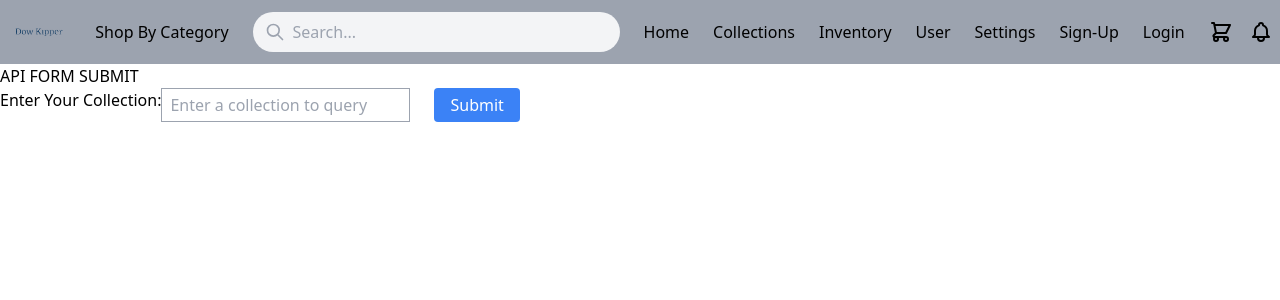
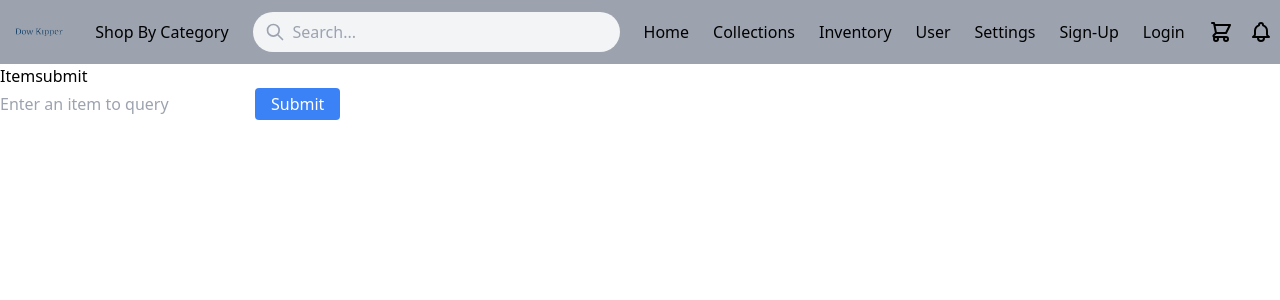
Before and after one commit to IanO-g/Capstone, a React (Create React App) app in the folder dow-kipper/: page / in a window 1280 px wide. Shown: the top 300 px of the page. Built offline with nearby package versions, Linux system fonts and the light colour scheme; the HTML template or start-up script is replaced by a standard one.

Commit message:
dow-kipper react files checkout

```diff
--- a/dow-kipper/package.json
+++ b/dow-kipper/package.json
@@ -7,10 +7,15 @@
     "@testing-library/jest-dom": "^5.16.5",
     "@testing-library/react": "^13.4.0",
     "@testing-library/user-event": "^13.5.0",
+    "@types/jest": "^29.5.2",
+    "@types/node": "^20.3.3",
+    "@types/react": "^18.2.14",
+    "@types/react-dom": "^18.2.6",
     "react": "^18.2.0",
     "react-dom": "^18.2.0",
     "react-router-dom": "^6.14.0",
     "react-scripts": "5.0.1",
+    "typescript": "^5.1.6",
     "web-vitals": "^2.1.4"
   },
   "scripts": {
--- a/dow-kipper/src/App.js
+++ b/dow-kipper/src/App.js
@@ -1,17 +1,21 @@
+import React from 'react';
+
 import Collections from "./components/Collections";
 import Formsubmit from "./components/Formsubmit";
 import Home from "./components/Home";
 import Inventory from "./components/Inventory";
+import Itemsubmit from "./components/Itemsubmit";
 import Login from "./components/Login";
 import Navbar from "./components/Navbar";
 import Settings from "./components/Settings";
 import Signup from "./components/Signup";
 import "./index.css";
 
-function App() {
+const App = () => {
   return (
     <div className="App">
-        <Formsubmit />
+        <Itemsubmit />
+        {/* <Formsubmit /> */}
         {/* <Navbar /> */}
         {/* <Home /> */}
         {/* <Collections /> */}
--- a/dow-kipper/tailwind.config.js
+++ b/dow-kipper/tailwind.config.js
@@ -1,6 +1,6 @@
 /** @type {import('tailwindcss').Config} */
 module.exports = {
-  content: ["./src/**/*.{html,js,jsx}"],
+  content: ["./src/**/*.{html,js,jsx,tsx}"],
   theme: {
     extend: {},
   },
```
Also changed, not shown: dow-kipper/src/components/Itemsubmit.jsx (+6 -6 lines), 1 other file (tests, documents, lock files or other folders).
